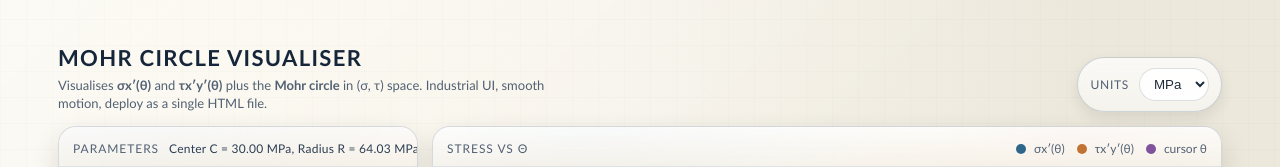
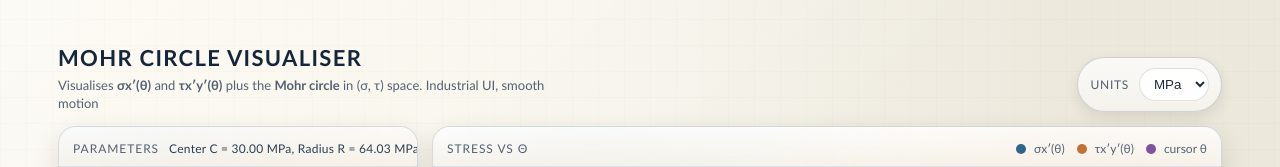
Before and after one commit to priyanshsingh-dev/Mohr-Circle, a plain HTML site: page index.html in a window 1280 px wide. Shown: the top 167 px of the page. Drawn offline with Linux system fonts and the light colour scheme.

Commit message:
changed text

```diff
--- a/index.html
+++ b/index.html
@@ -331,7 +331,7 @@
         <h1>Mohr Circle Visualiser</h1>
         <div class="sub">
           Visualises <b>σx′(θ)</b> and <b>τx′y′(θ)</b> plus the <b>Mohr circle</b> in (σ, τ) space.
-          Industrial UI, smooth motion, deploy as a single HTML file.
+          Industrial UI, smooth motion
         </div>
       </div>
 
```
